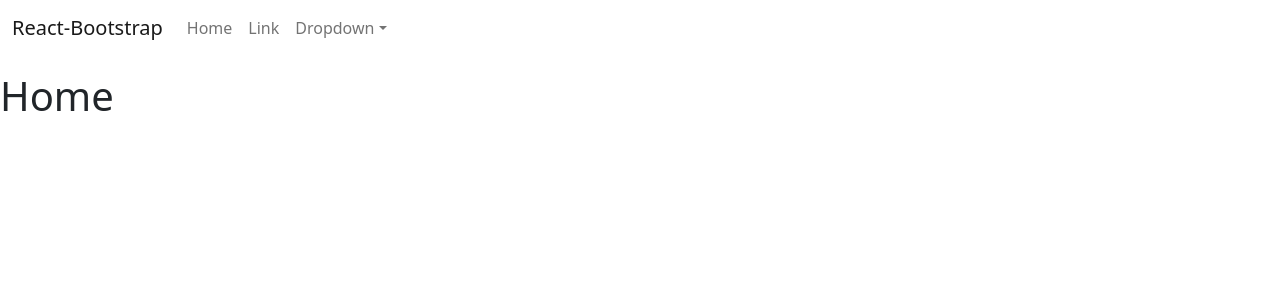
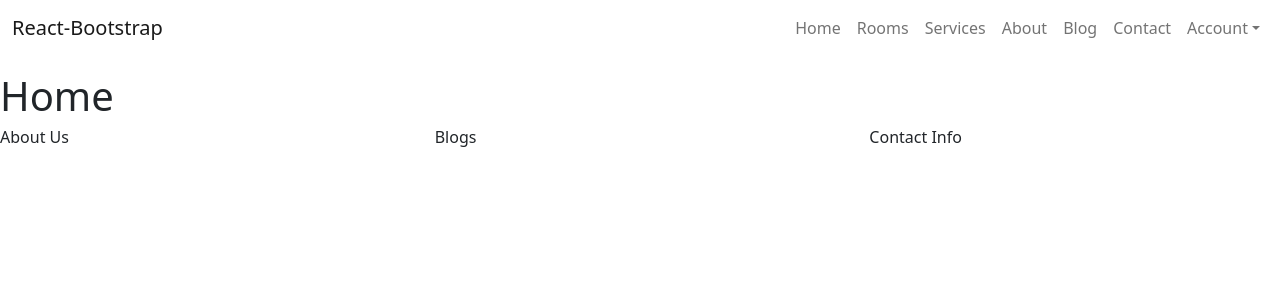
Before and after one commit to nadimsheikh07/hotel-ui, a Next.js app: page / in a window 1280 px wide. Shown: the top 300 px of the page. Built offline with nearby package versions, Linux system fonts and the light colour scheme.

Commit message:
update menu

```diff
--- /dev/null
+++ b/layout/web/footer.js
@@ -0,0 +1,25 @@
+import { Col, Row } from "react-bootstrap"
+
+const WebFooter = () => {
+    return (
+        <Row>
+            <Col>
+                <h6>
+                    About Us
+                </h6>
+            </Col>
+            <Col>
+                <h6>
+                    Blogs
+                </h6>
+            </Col>
+            <Col>
+                <h6>
+                    Contact Info
+                </h6>
+            </Col>
+        </Row>
+    )
+}
+
+export default WebFooter
--- a/layout/web/header.js
+++ b/layout/web/header.js
@@ -8,15 +8,19 @@ const WebHeader = () => {
                 <Navbar.Toggle aria-controls="basic-navbar-nav" />
 
                 <Navbar.Collapse id="basic-navbar-nav" className="justify-content-end">
-                    <Nav className="me-auto">
+                    <Nav className="ml-auto">
                         <Nav.Link href="#home">Home</Nav.Link>
-                        <Nav.Link href="#link">Link</Nav.Link>
-                        <NavDropdown title="Dropdown" id="basic-nav-dropdown">
-                            <NavDropdown.Item href="#action/3.1">Action</NavDropdown.Item>
-                            <NavDropdown.Item href="#action/3.2">Another action</NavDropdown.Item>
-                            <NavDropdown.Item href="#action/3.3">Something</NavDropdown.Item>
+                        <Nav.Link href="#link">Rooms</Nav.Link>
+                        <Nav.Link href="#link">Services</Nav.Link>
+                        <Nav.Link href="#link">About</Nav.Link>
+                        <Nav.Link href="#link">Blog</Nav.Link>
+                        <Nav.Link href="#link">Contact</Nav.Link>
+                        <NavDropdown title="Account" id="basic-nav-dropdown">
+                            <NavDropdown.Item href="#logout">Register</NavDropdown.Item>
+                            <NavDropdown.Item href="#logout">Login</NavDropdown.Item>
+                            <NavDropdown.Item href="#logout">My Account</NavDropdown.Item>
                             <NavDropdown.Divider />
-                            <NavDropdown.Item href="#action/3.4">Separated link</NavDropdown.Item>
+                            <NavDropdown.Item href="#logout">Logout</NavDropdown.Item>
                         </NavDropdown>
                     </Nav>
                 </Navbar.Collapse>
--- a/layout/web/index.js
+++ b/layout/web/index.js
@@ -1,10 +1,12 @@
+import WebFooter from "./footer"
 import WebHeader from "./header"
 
 const WebLayout = ({ children }) => {
     return (
         <div>
-            <WebHeader/>
+            <WebHeader />
             {children}
+            <WebFooter />
         </div>
     )
 }
```
